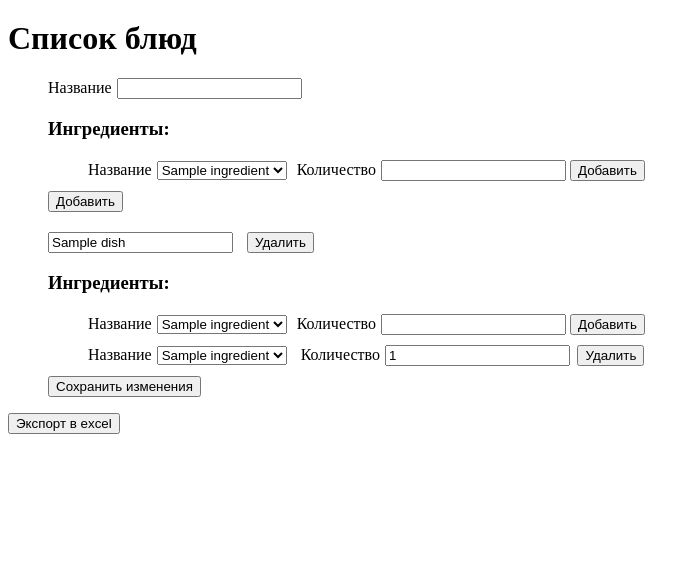
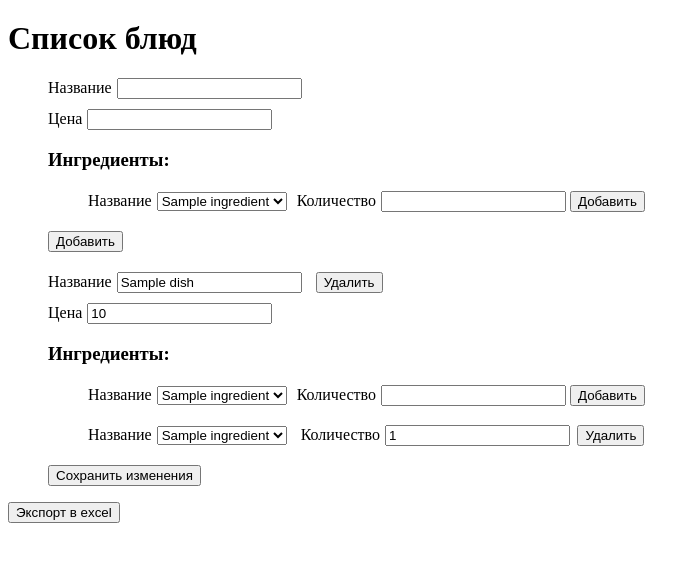
Before and after one commit to hippo2012/ThisForGourmetRSATU, a Django app: page /control/ in a window 1280 px wide. Shown: the part 50-612 px from the top of the page, without its empty margins (0-700 px from the left). Run offline with Django 3.2, Linux system fonts and the light colour scheme; a user stored in the database is signed in; tables that the repository leaves empty hold one stand-in row (values such as "Sample post").

Commit message:
редактирование цены блюда в админке

```diff
--- a/control/api.py
+++ b/control/api.py
@@ -16,6 +16,7 @@ class Dish(TemplateView):
             obj = models.Dish()
 
         obj.name = data['name']
+        obj.price = int(data['price'])
         obj.save()
         for ingredient in data['ingredients']:
             consist = models.Consist()
--- a/control/views.py
+++ b/control/views.py
@@ -1,6 +1,5 @@
 from django.views.generic import TemplateView, View
 from django.utils import timezone
-
 from restaraunt import models
 
 
@@ -17,8 +16,9 @@ class IndexView(TemplateView):
             ingredients = models.Consist.objects.filter(dish=dish.id)
 
             # dish and it`s ingredients
-            obj = {'name': dish.name,
-                   'id': dish.id,
+            obj = {'id': dish.id,
+                   'name': dish.name,
+                   'price': dish.price,
                    'ingredients': [{'name': models.Ingredient.objects.get(id=i.ingredient_id).name,
                                     'count': i.count} for i in ingredients]}
             context['dishes'].append(obj)
@@ -37,6 +37,7 @@ class IngredientsView(TemplateView):
 
         return context
 
+
 class OrdersView(TemplateView):
     template_name = "control/Orders.html"
 
@@ -47,11 +48,11 @@ class OrdersView(TemplateView):
         if id:
             id = int(id)
 
-        if id == 1: #today
+        if id == 1:  # today
             dishes = models.Order.objects.filter(date=timezone.now())
-        elif id == 2: #tomorrow
+        elif id == 2:  # tomorrow
             dishes = models.Order.objects.filter(date=timezone.now() + timezone.timedelta(days=1))
 
-        context['dishes'] = [models.Dish.objects.get(id = d.dish_id) for d in dishes]
+        context['dishes'] = [models.Dish.objects.get(id=d.dish_id) for d in dishes]
 
         return context
--- a/static/css/control/Index.css
+++ b/static/css/control/Index.css
@@ -11,7 +11,7 @@ li span {
 }
 
 .name {
-    margin-right: 10px;
+    margin: 0 10px 10px 0;
 }
 
 .Ingredients {
--- a/static/js/control/Index.js
+++ b/static/js/control/Index.js
@@ -26,6 +26,7 @@ $(document).ready(function () {
 
         data = {
             name: $el.closest('.Dishes-item').find('.name').val(),
+            price: $el.closest('.Dishes-item').find('.price').val(),
             ingredients: ingredients
         };
 
--- a/templates/control/Index.html
+++ b/templates/control/Index.html
@@ -18,7 +18,8 @@
     <ul class="Dishes">
 
         <li class="Dishes-item Dishes-add">
-            <span>Название</span><input class="Dishes-name name">
+            <span>Название</span><input class="Dishes-name name"><br>
+            <span>Цена</span><input class="price">
 
             <h3>Ингредиенты:</h3>
             <ul class="Ingredients">
@@ -36,8 +37,9 @@
 
         {% for dish in dishes %}
             <li class="Dishes-item" data-id="{{ dish.id }}">
-                <input class="name" value="{{ dish.name }}" data-id="{{ dish.id }}">
-                <button class="Dishes-delete">Удалить</button>
+                <span>Название</span><input class="name" value="{{ dish.name }}" data-id="{{ dish.id }}">
+                <button class="Dishes-delete">Удалить</button><br>
+                <span>Цена</span><input class="price" value="{{ dish.price }}">
 
                 <h3>Ингредиенты:</h3>
                 <ul class="Ingredients">
```
